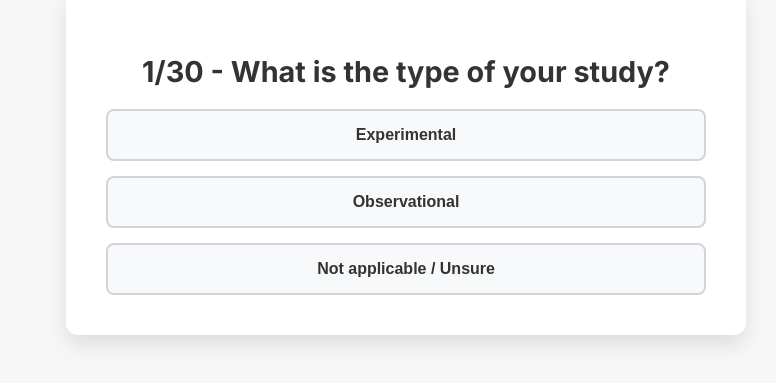
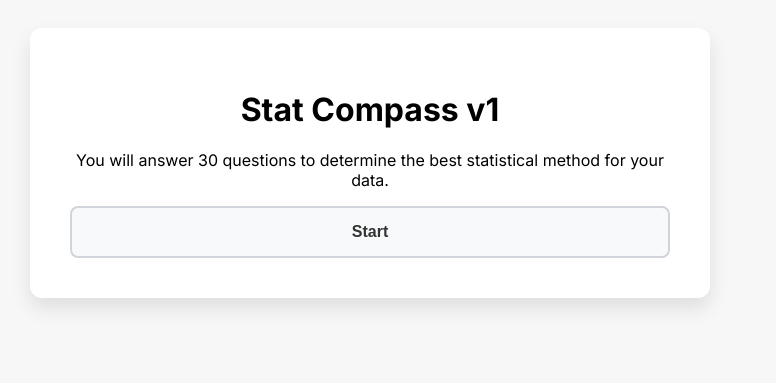
Before and after one commit to mohsen-rafiei/Smart_stat-frontend, a React (Create React App) app: page / in a window 1280 px wide. Shown: the part 237-620 px from the top of the page, without its empty margins (270-1046 px from the left). Built offline with nearby package versions, Linux system fonts and the light colour scheme.

Commit message:
UXHFQuestionnaire.js

```diff
--- a/src/UXHFQuestionnaire.js
+++ b/src/UXHFQuestionnaire.js
@@ -36,14 +36,17 @@ const questions = [
   { question: "30/30 - Do you have strict ethical or regulatory standards?", options: ["Yes, very strict", "Moderate", "Flexible or none"] }
 ];
 
-export default function UXHFQuestionnaire() {
-  const [step, setStep] = useState(0);
+export default function StatCompass() {
+  const [step, setStep] = useState(-1);
   const [answers, setAnswers] = useState({});
   const [recommendation, setRecommendation] = useState(null);
   const [rCode, setRCode] = useState(null);
-  const [detailedExplanation, setDetailedExplanation] = useState(null);
   const [loading, setLoading] = useState(false);
   const [showResults, setShowResults] = useState(false);
+
+  const startQuiz = () => {
+    setStep(0);
+  };
 
   const handleNext = async (option) => {
     setAnswers((prevAnswers) => ({ ...prevAnswers, [questions[step].question]: option }));
@@ -60,7 +63,6 @@ export default function UXHFQuestionnaire() {
 
         setRecommendation(response.data.recommendation || "No recommendation found.");
         setRCode(response.data.r_code || "No R code available.");
-        setDetailedExplanation(response.data.explanation || "No explanation available.");
         setShowResults(true);
       } catch (error) {
         console.error("API Error:", error);
```
